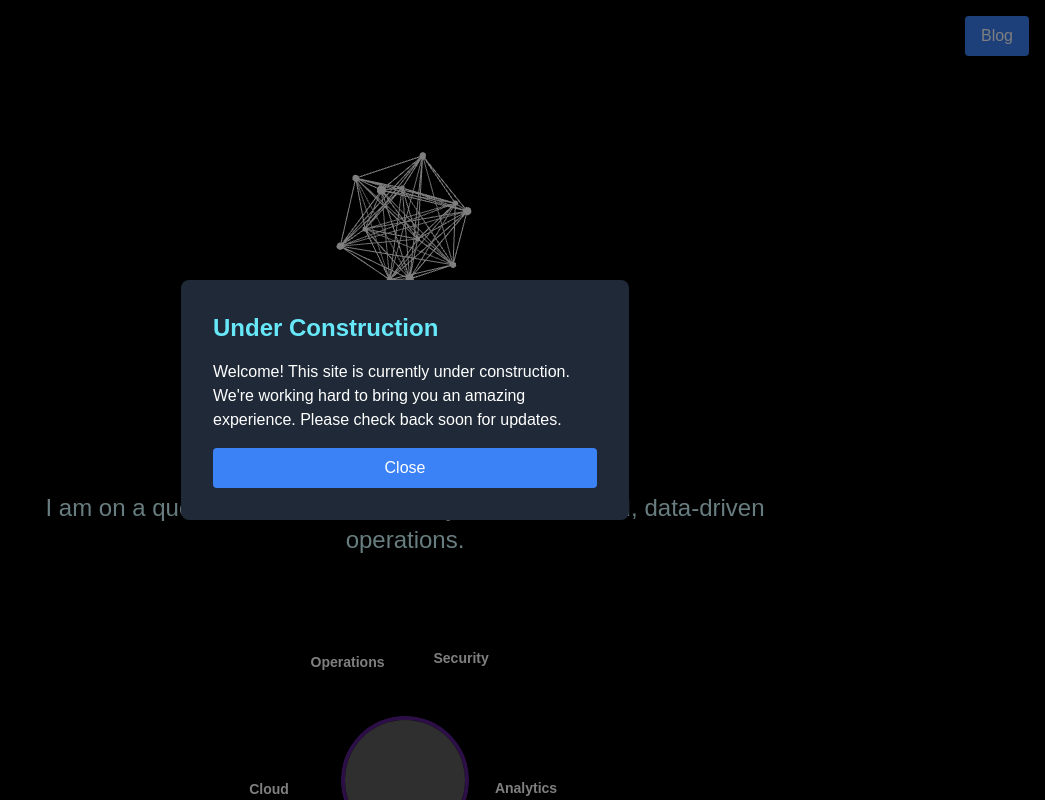
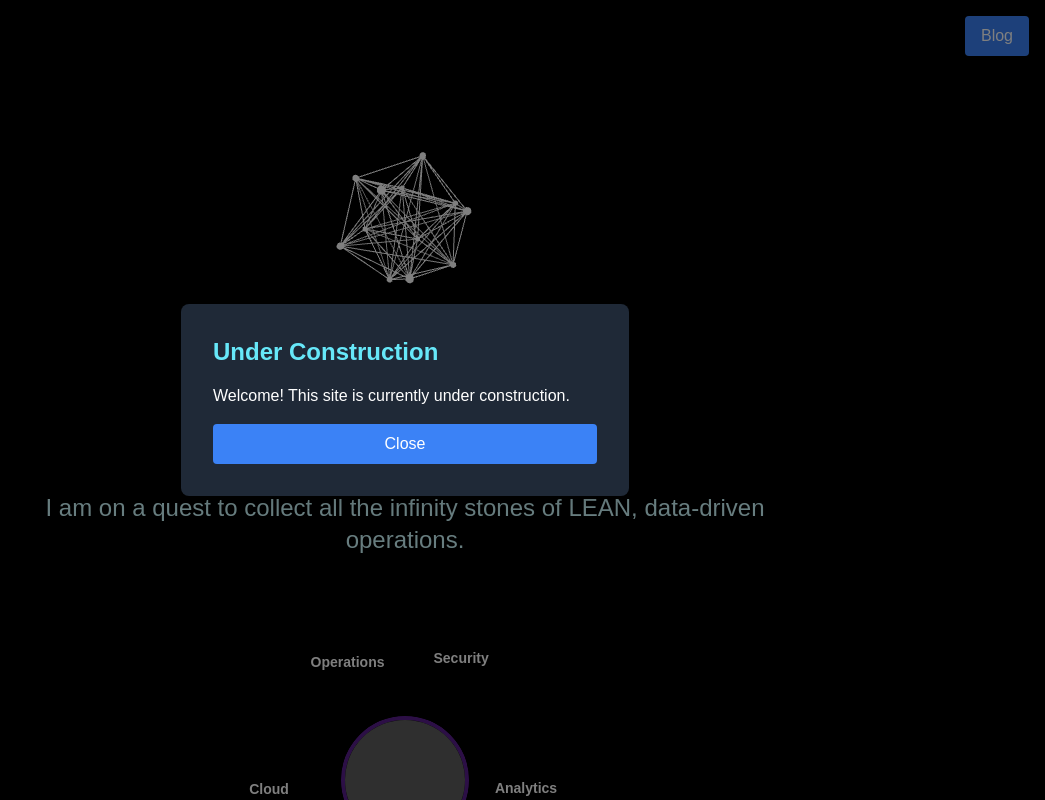
Before and after one commit to jacobjpelletier/me, a Next.js app: page / in a window 1280 px wide. Shown: the top 800 px of the page, without its empty margins (235-1280 px from the left). Built offline with nearby package versions, Linux system fonts and the light colour scheme; grey boxes are pictures that could not be loaded.

Commit message:
changed pop up text

```diff
--- a/src/app/page.js
+++ b/src/app/page.js
@@ -405,7 +405,7 @@ export default function Home() {
       <Modal isOpen={isConstructionModalOpen} onClose={() => setIsConstructionModalOpen(false)}>
         <h2 className="text-2xl font-bold mb-4 text-cyan-300">Under Construction</h2>
         <p className="text-white">
-          Welcome! This site is currently under construction. We&apos;re working hard to bring you an amazing experience. Please check back soon for updates.
+          Welcome! This site is currently under construction.
         </p>
       </Modal>
     </div>
```
